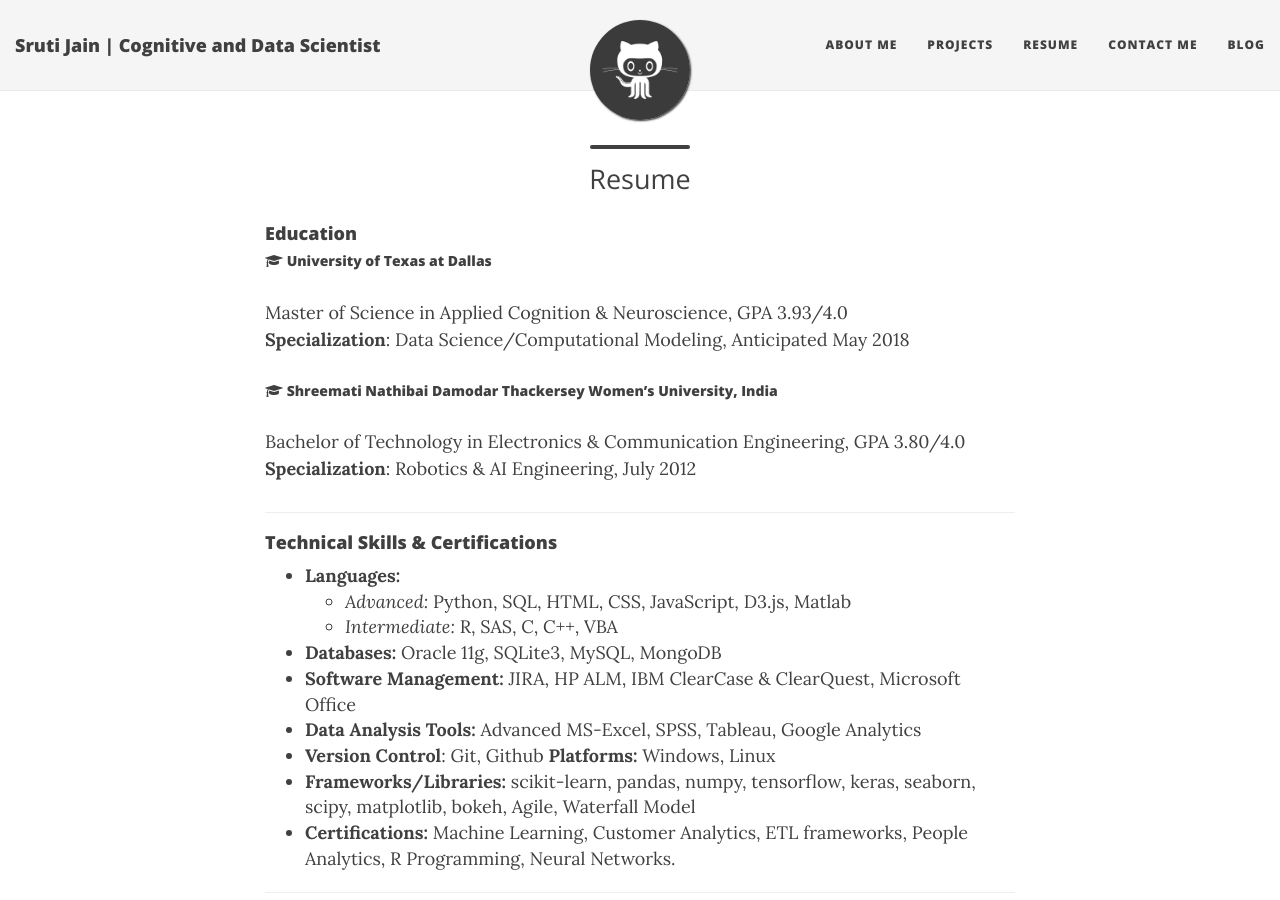
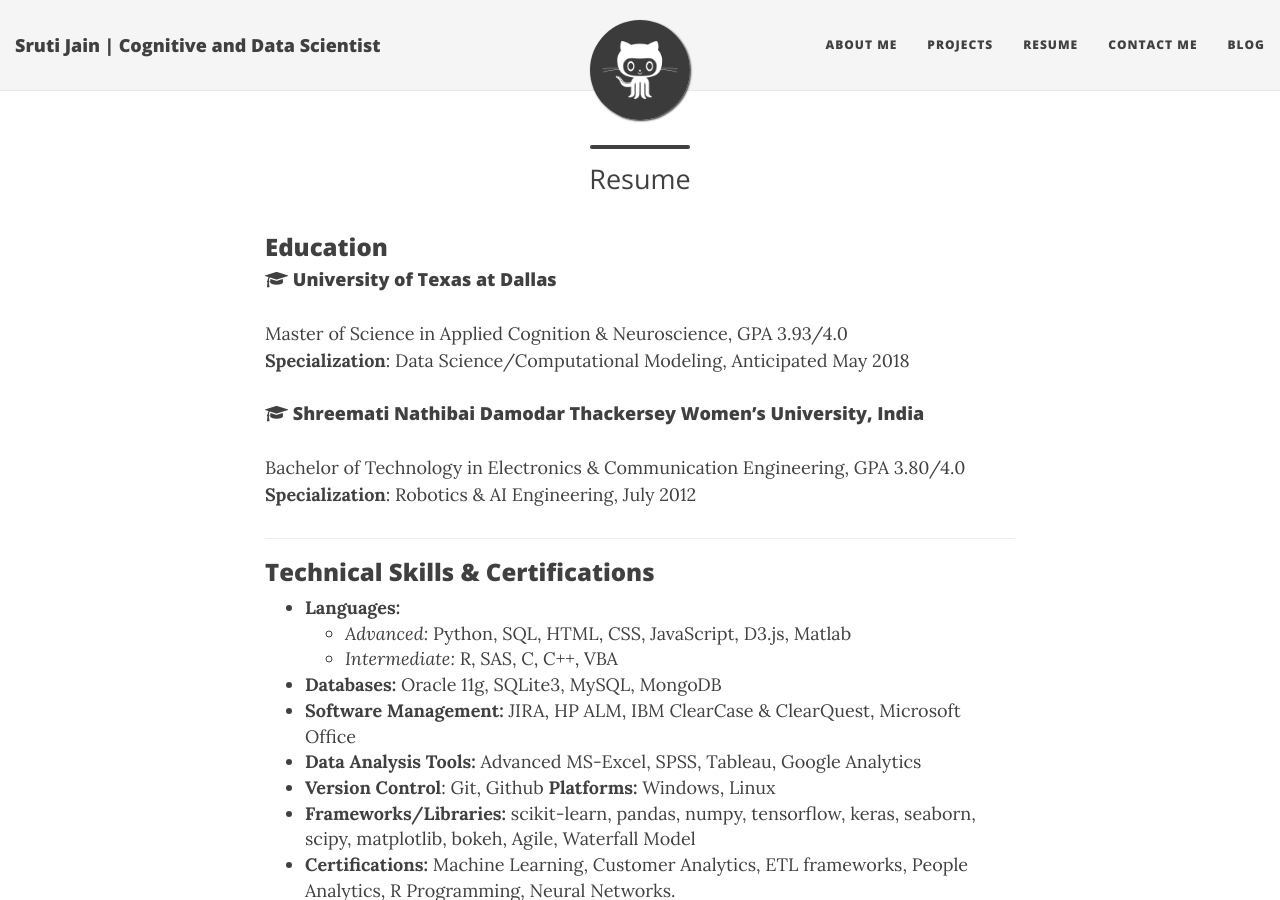
Before and after one commit to sruti-jain/sruti-jain.github.io, a Jekyll site: the page built from Resume.md, in a window 1280 px wide and 900 px high. Built offline with Jekyll 4.4.1, drawn with Linux system fonts in a browser that asks for light colours; nearby versions of some CDN libraries.

Commit message:
Update Resume.md

```diff
--- a/Resume.md
+++ b/Resume.md
@@ -6,21 +6,21 @@ comments: true
 carbonads: true
 ---
 
-#### Education
+### Education
 
-##### <span class="fa fa-graduation-cap about-icon"></span>  University of Texas at Dallas
+#### <span class="fa fa-graduation-cap about-icon"></span>  University of Texas at Dallas
 
 Master of Science in Applied Cognition & Neuroscience, GPA 3.93/4.0
 **Specialization**: Data Science/Computational Modeling, Anticipated May 2018
 
-##### <span class="fa fa-graduation-cap about-icon"></span>  Shreemati Nathibai Damodar Thackersey Women's University, India
+#### <span class="fa fa-graduation-cap about-icon"></span>  Shreemati Nathibai Damodar Thackersey Women's University, India
 
 Bachelor of Technology in Electronics & Communication Engineering, GPA 3.80/4.0
 **Specialization**: Robotics & AI Engineering, July 2012
 
 ---
 
-#### Technical Skills & Certifications
+### Technical Skills & Certifications
 
 - **Languages:**
   - *Advanced:* Python, SQL, HTML, CSS, JavaScript, D3.js, Matlab
@@ -34,9 +34,9 @@ Bachelor of Technology in Electronics & Communication Engineering, GPA 3.80/4.0
 
 ---
 
-#### Experience
+### Experience
 
-##### <span class="fa fa-briefcase about-icon"></span>  University of Texas at Dallas - Graduate Research Assistant
+#### <span class="fa fa-briefcase about-icon"></span>  University of Texas at Dallas - Graduate Research Assistant
 (Dallas, TX)   Oct 2017 - Present
 
 Working on a project sponsored by DARPA to develop a Data Science tool (Data Driven discovery of models) to automate model discovery process for quantitative analysis mainly using d3.js, R, Python.
@@ -46,7 +46,7 @@ Working on a project sponsored by DARPA to develop a Data Science tool (Data Dri
 - Developed the front-end UI using JavaScript, D3.js, jQuery, JSON, Mithril.
 
 
-##### <span class="fa fa-briefcase about-icon"></span>  University of Texas at Dallas - Graduate Intern
+#### <span class="fa fa-briefcase about-icon"></span>  University of Texas at Dallas - Graduate Intern
 (Dallas, TX)   Jan 2018 - Present
 
 Working on a project funded by NSF for enhancing the student experience in Online Learning systems through educational data mining & learning analytics under the guidance of Dr. Richard Golden.
@@ -55,7 +55,7 @@ Working on a project funded by NSF for enhancing the student experience in Onlin
 - Design & evaluate hypothesis, preprocess data and variable selection, handling exceptions & assumption, develop models using machine learning in Python & Tensorflow.
 
 
-##### <span class="fa fa-briefcase about-icon"></span>  Accenture - Software Engineering Analyst
+#### <span class="fa fa-briefcase about-icon"></span>  Accenture - Software Engineering Analyst
 (Bengaluru, India)   Mar 2013 - July 2016
 **Project**: Transaction Processing and Authorization (First Data)
 **Industry**: Financial services:Banking & Payments
@@ -71,7 +71,7 @@ Working on a project funded by NSF for enhancing the student experience in Onlin
 - Developed automation tool in TACL and C for Electronic Funds Transfer (EFT) that reduced the testing eﬀort by 50%.
 
 
-##### <span class="fa fa-briefcase about-icon"></span>Emerson - Research & Development Intern
+#### <span class="fa fa-briefcase about-icon"></span>Emerson - Research & Development Intern
 (Mumbai, India)   Jan 2012 - Apr2012
 -  Formulated and implemented Data visualization charts for forecasting and inventory management using SAS 9.0 and SQL.
 -  Designed a device that reported readings of individual phase current and voltages of any circuit using micro-controllers and Java program.
```
